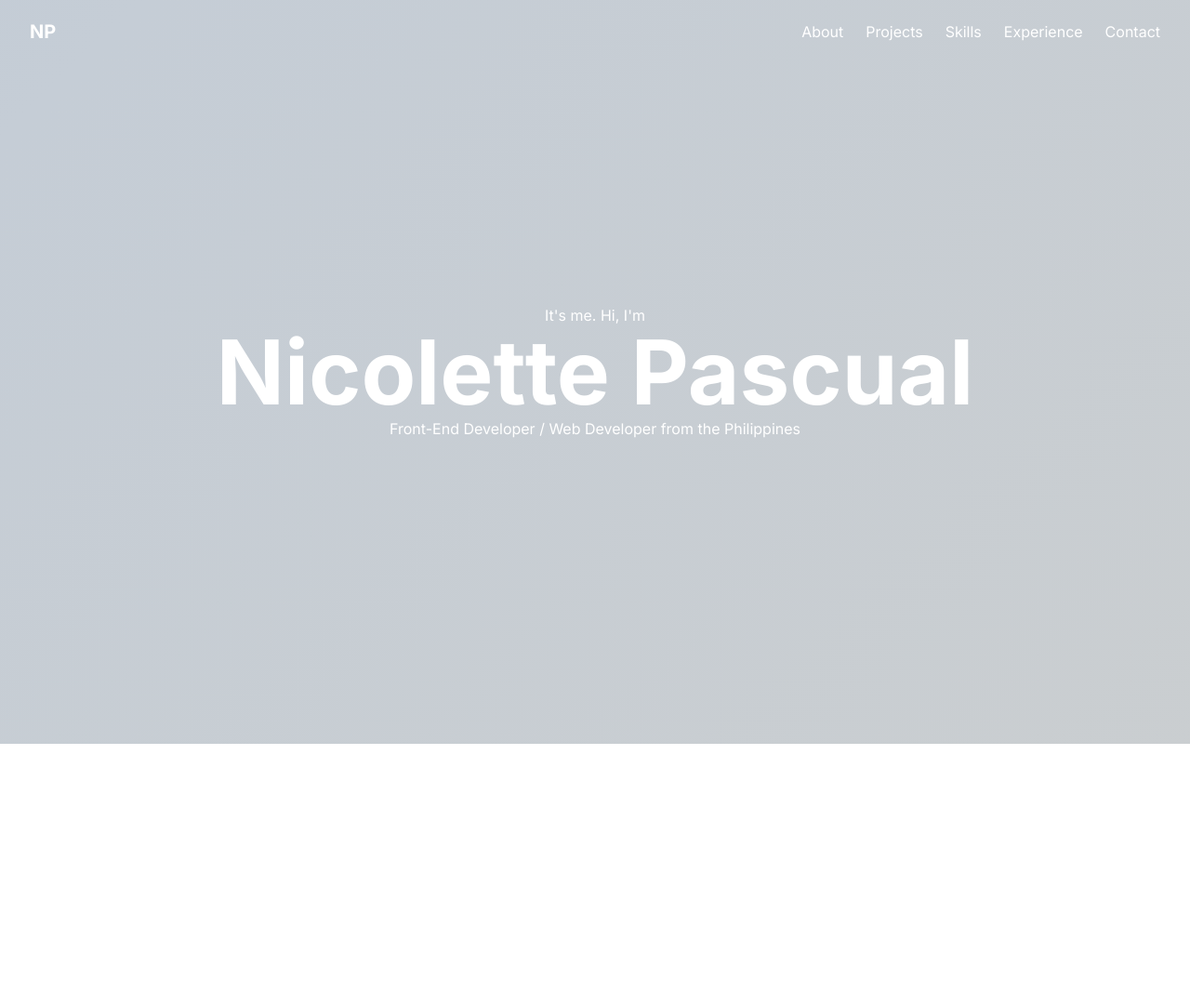
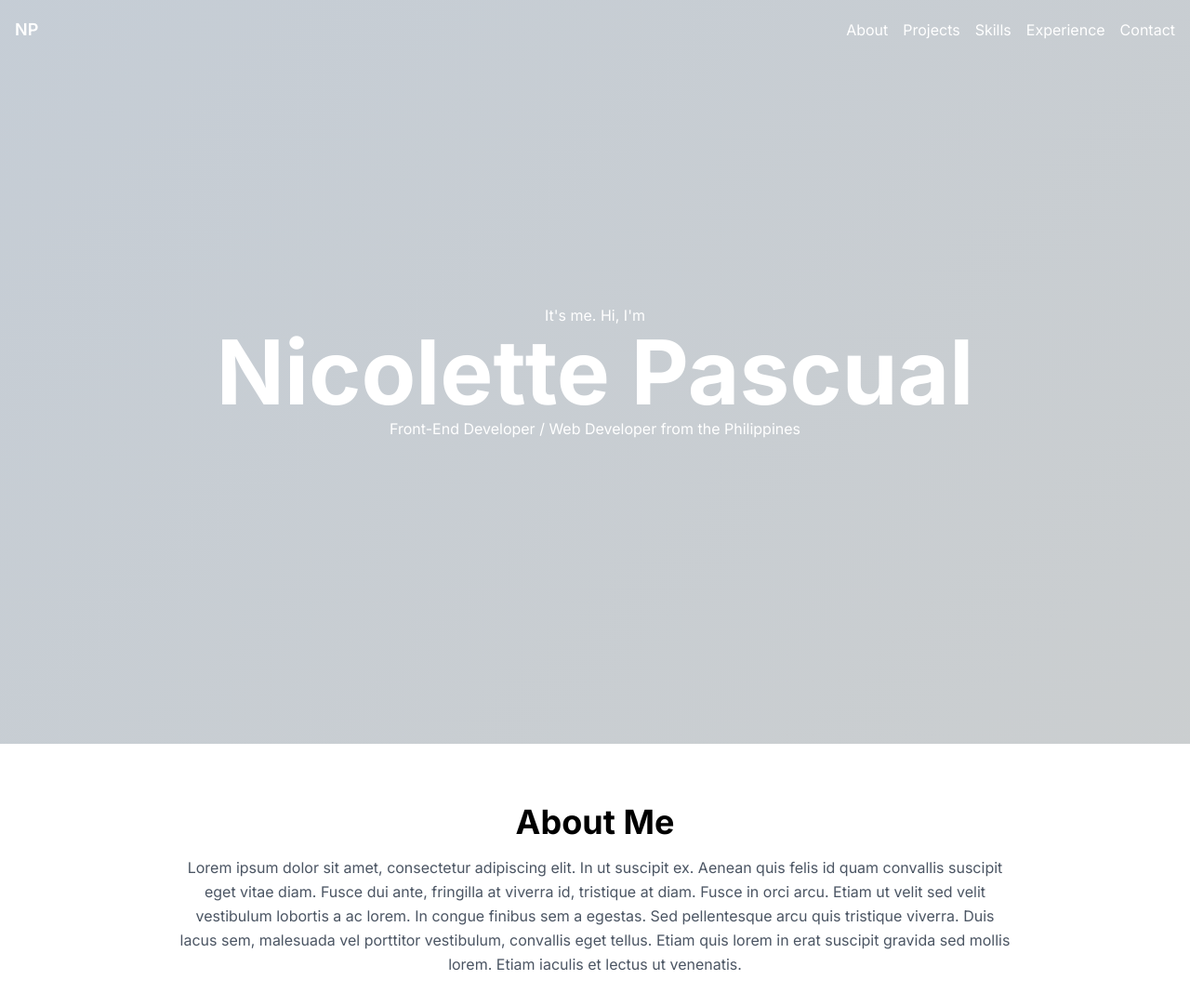
Before and after one commit to nicolettepascual/npascual-portfolio, a Next.js app: page / in a window 1280 px wide. Shown: the top 1082 px of the page at 93% size. Before the commit the page ends 800 px from the top, so only its background shows below. Built offline with nearby package versions, Linux system fonts and the light colour scheme.

Commit message:
feat: Revise Navbar component; WIP - Add About Me section

```diff
--- a/src/app/page.tsx
+++ b/src/app/page.tsx
@@ -1,20 +1,11 @@
-import cx from "classnames";
-import Navbar from "@/components/Home/Navbar";
-import LandingContent from "@/components/Home/LandingContent";
-import styles from "@/css/Home.module.css";
+import LandingContainer from "@/components/Home/LandingContainer";
+import About from "@/components/Home/About";
 
 export default function Home() {
   return (
     <>
-      <Navbar />
-      <div
-        className={cx(
-          "min-h-screen flex items-center justify-center py-10 px-3 sm:px-5",
-          styles.backgroundGradient
-        )}
-      >
-        <LandingContent />
-      </div>
+      <LandingContainer />
+      <About />
     </>
   );
 }
--- /dev/null
+++ b/src/components/Home/About.tsx
@@ -0,0 +1,19 @@
+const About = () => {
+  return (
+    <div className="max-w-4xl mx-auto my-16">
+      <p className="text-2xl md:text-4xl font-bold text-center">About Me</p>
+      <p className="text-base text-left md:text-center text-gray-600 leading-relaxed mt-4">
+        Lorem ipsum dolor sit amet, consectetur adipiscing elit. In ut suscipit
+        ex. Aenean quis felis id quam convallis suscipit eget vitae diam. Fusce
+        dui ante, fringilla at viverra id, tristique at diam. Fusce in orci
+        arcu. Etiam ut velit sed velit vestibulum lobortis a ac lorem. In congue
+        finibus sem a egestas. Sed pellentesque arcu quis tristique viverra.
+        Duis lacus sem, malesuada vel porttitor vestibulum, convallis eget
+        tellus. Etiam quis lorem in erat suscipit gravida sed mollis lorem.
+        Etiam iaculis et lectus ut venenatis.
+      </p>
+    </div>
+  );
+};
+
+export default About;
--- /dev/null
+++ b/src/components/Home/LandingContainer.tsx
@@ -0,0 +1,18 @@
+import cx from "classnames";
+import Navbar from "@/components/Home/Navbar";
+import LandingContent from "@/components/Home/LandingContent";
+import styles from "@/css/Home.module.css";
+
+const LandingContainer = () => (
+  <div
+    className={cx(
+      "min-h-screen flex flex-col items-center",
+      styles.backgroundGradient
+    )}
+  >
+    <Navbar />
+    <LandingContent />
+  </div>
+);
+
+export default LandingContainer;
--- a/src/components/Home/LandingContent.tsx
+++ b/src/components/Home/LandingContent.tsx
@@ -1,4 +1,5 @@
 const LandingContent = () => (
+  <div className="flex-grow flex flex-col items-center justify-center">
     <div className="max-w-4xl mx-auto text-white">
       <p className="text-s text-center leading-relaxed">{`It's me. Hi, I'm`}</p>
       <p className="text-6xl md:text-8xl font-bold text-center">
@@ -8,6 +9,7 @@ const LandingContent = () => (
         Front-End Developer / Web Developer from the Philippines
       </p>
     </div>
+  </div>
 );
 
 export default LandingContent;
--- a/src/components/Home/Navbar.tsx
+++ b/src/components/Home/Navbar.tsx
@@ -1,10 +1,10 @@
 "use client";
-import { useState } from "react";
+import { useState, useEffect } from "react";
 import cx from "classnames";
-import Link from "next/link";
 
 const Navbar = () => {
   const [showMenuNavbar, setShowMenuNavbar] = useState<boolean>(false);
+  const [isScrolled, setIsScrolled] = useState<boolean>(false);
 
   const menu = [
     { name: "About", url: "/" },
@@ -14,72 +14,81 @@ const Navbar = () => {
     { name: "Contact", url: "/" },
   ];
 
+  const fontColor =
+    isScrolled || showMenuNavbar ? "text-gray-500" : "text-white";
+
+  useEffect(() => {
+    window.addEventListener("scroll", () => {
+      setIsScrolled(window.scrollY > 0);
+    });
+
+    return () => {
+      window.removeEventListener("scroll", () => {});
+    };
+  }, []);
+
   return (
     <nav
       className={cx(
-        "w-full absolute text-gray md:bg-transparent md:text-white transition-all",
-        showMenuNavbar ? "bg-gray-100" : "bg-transparent"
+        "fixed w-full transition-all duration-300 top-0 z-50 ",
+        (isScrolled || showMenuNavbar) && "bg-white shadow-lg",
+        !isScrolled && !showMenuNavbar && "bg-transparent"
       )}
     >
-      <div className="justify-between px-4 mx-auto lg:max-w-7xl md:items-center md:flex md:px-8 transition-all">
-        <div>
-          <div className="flex items-center justify-between py-3 md:py-5 md:block">
-            {/* Main Icon */}
-            <a href="#" className="">
-              <div className="w-16">
-                <h1
+      <div className="max-w-7xl mx-auto px-4">
+        <div className="flex h-16 items-center justify-between">
+          <div className="w-full flex items-center justify-between">
+            <div className="flex-shrink-0">
+              <span className={cx("font-semibold text-lg", fontColor)}>NP</span>
+            </div>
+            <div className="hidden md:block ml-10 space-x-4">
+              {menu.map((item) => (
+                <a
+                  key={item.name}
+                  href={item.url}
                   className={cx(
-                    "text-xl font-bold",
-                    showMenuNavbar ? "text-gray-500" : "text-white"
+                    "hover:text-black transition duration-300",
+                    fontColor
                   )}
                 >
-                  NP
-                </h1>
+                  {item.name}
+                </a>
+              ))}
             </div>
-            </a>
-            {/* Menu button */}
-            <div className="md:hidden">
+          </div>
+          <div className="flex mr-2 md:hidden">
             <button
-                className="p-2 text-gray-500 rounded-md outline-none"
               onClick={() => setShowMenuNavbar(!showMenuNavbar)}
+              className="text-gray-500 transition duration-300 focus:outline-none hover:text-black"
             >
               {showMenuNavbar ? (
-                  <i
-                    className={cx(
-                      "fa-solid fa-xmark",
-                      showMenuNavbar ? "text-gray-500" : "text-white"
-                    )}
-                  />
+                <i className={cx("fa-solid fa-xmark", fontColor)} />
               ) : (
-                  <i
-                    className={cx(
-                      "fa-solid fa-bars",
-                      showMenuNavbar ? "text-gray-500" : "text-white"
-                    )}
-                  />
+                <i className={cx("fa-solid fa-bars", fontColor)} />
               )}
             </button>
           </div>
         </div>
       </div>
-        {/* Menu */}
-        <div>
+      {/* Mobile menu */}
       <div
         className={cx(
-              "flex-1 justify-self-center pb-3 mt-8 md:h-full md:opacity-100 md:pb-0 md:mt-0 transition-all duration-500 ease-out",
+          "transition-all duration-500 ease-out md:hidden",
           showMenuNavbar
-                ? "h-full opacity-100"
+            ? "h-auto opacity-100"
             : "h-0 opacity-0 overflow-hidden"
         )}
       >
-            <ul className="items-center justify-center space-y-8 md:flex md:space-x-6 md:space-y-0">
-              {menu.map(({ name, url }, index) => (
-                <li key={index}>
-                  <Link href={url}>{name}</Link>
-                </li>
+        <div className="px-2 pt-2 pb-3 space-y-1 sm:px-3">
+          {menu.map((item) => (
+            <a
+              key={item.name}
+              href={item.url}
+              className="text-gray-500 hover:text-black block px-3 py-2 rounded-md text-base font-medium"
+            >
+              {item.name}
+            </a>
           ))}
-            </ul>
-          </div>
         </div>
       </div>
     </nav>
```
Lines whose indentation alone changed are shown as unchanged.
